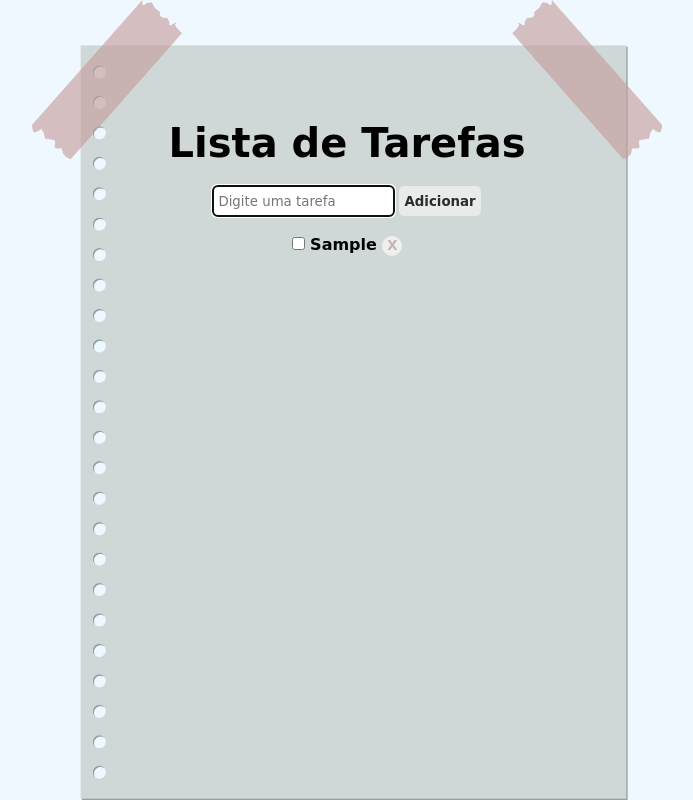
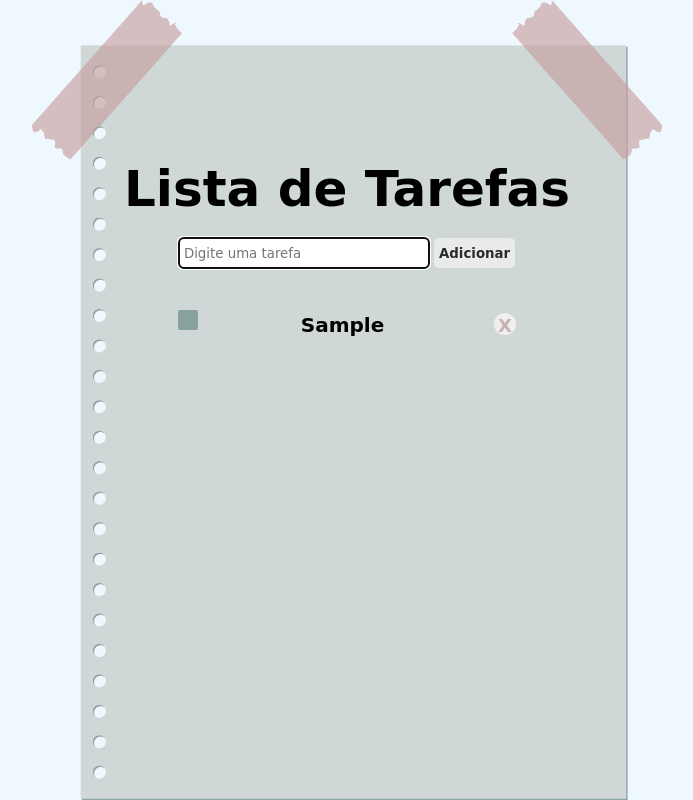
Before and after one commit to leticialist/projeto-lista-tarefas, a plain HTML site: page index.html in a window 1280 px wide. Both pictures are taken after typing "Sample" into the empty fields and a click on the button "Adicionar". Shown: the whole page, without its empty margins (293-986 px from the left). Drawn offline with Linux system fonts and the light colour scheme; a web font is replaced by a local one.

Commit message:
Projeto Lista de Tarefas

```diff
--- a/index.js
+++ b/index.js
@@ -6,7 +6,10 @@ function adicionar() {
     if((!itemDigitado)) {
         alert('Digite uma tarefa.')
     } else {
-        lista.innerHTML += `<p><input type="checkbox" name="check" class="check"> ${itemDigitado} <button onclick="remover()">X</button> </p>`
+        lista.innerHTML += `<p>
+        <input type="checkbox">
+        <span>${itemDigitado} </span>
+        <button onclick="remover()">X</button></p>`
     }
     item.value = ''
     item.focus()
--- a/style.css
+++ b/style.css
@@ -24,23 +24,24 @@ main {
 }
 
 main .container {
-    margin-top: 120px;
+    margin-top: 160px;
     display: flex;
     flex-direction: column;
     align-items: center;
-    width: 100%;
+    max-width: 500px;
     height: 100vh;
-    height: 100%;
+    max-height: 100%;
 }
 
 .header h1 {
-    font-size: 40px;
+    font-size: 50px;
     margin-bottom: 20px;
 }
 
 .itens #item {
     border: none;
     height: 30px;
+    width: 250px;
     padding: 5px;
     border-radius: 5px;
     font-family: 'Fuzzy Bubbles', cursive;
@@ -62,26 +63,70 @@ main .container {
     opacity: 1;
 }
 
-
-
 #lista {
     font-family: 'Fuzzy Bubbles', cursive;
     font-weight: bold;
     display: flex;
     flex-direction: column;
-    align-items: center;
-    justify-content: center;
+    align-items: flex-start;
+    font-size: 20px;
+    margin-top: 20px;
 }
 
+#lista p {
+    padding: 6px;
+    width: 350px;
+    display: flex;
+    justify-content: space-between;
+}
+
+#lista input[type=checkbox] {
+    position: relative;
+    cursor: pointer;
+    bottom: 3px;
+  }
+
+  input[type=checkbox]:before {
+    content: "";
+    display: block;
+    position: absolute;
+    width: 20px;
+    height: 20px;
+    border-radius: 2px;
+    top: 0;
+
+    left: 0;
+    background-color: #87a29f;
+  }
+
+  input[type=checkbox]:checked:after {
+    content: "";
+    display: block;
+    width: 5px;
+    height: 9px;
+    border: solid white;
+    border-width: 0 3px 3px 0;
+    -webkit-transform: rotate(45deg);
+    -ms-transform: rotate(45deg);
+    transform: rotate(45deg);
+    position: absolute;
+    top: 3px;
+    left: 6px;
+  }
+
+  span{
+    margin: 0px 15px;
+  }
 
 #lista button {
     border: none;
     padding: 2px;
-    width: 20px;
-    height: 20px;
+    width: 22px;
+    height: 22px;
     border-radius: 25px;
     font-family: 'Fuzzy Bubbles', cursive;
     font-weight: bold;
+    font-size: 18px;
     color: #c9b2b2;
     cursor: pointer;
     transition: 0.3s;
@@ -90,3 +135,21 @@ main .container {
 #lista button:hover {
     color: #c36262;
 }
+
+@media (max-width: 700px ) {
+
+    .header h1 {
+        font-size: 30px;
+    }
+
+    .itens #item {
+        width: 150px;
+    }
+
+    #lista p {
+        font-size: 15px;
+        padding: 6px;
+        width: 200px;
+
+    }
+}
```
